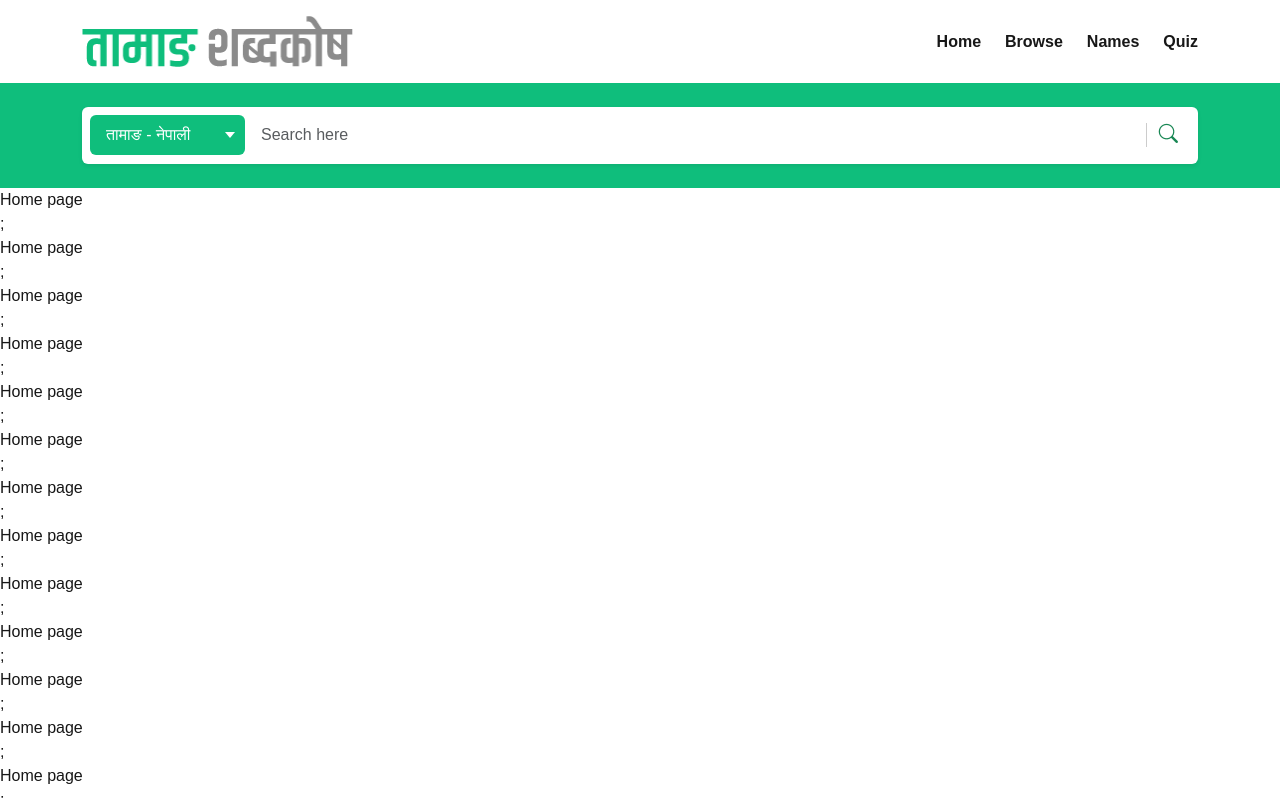
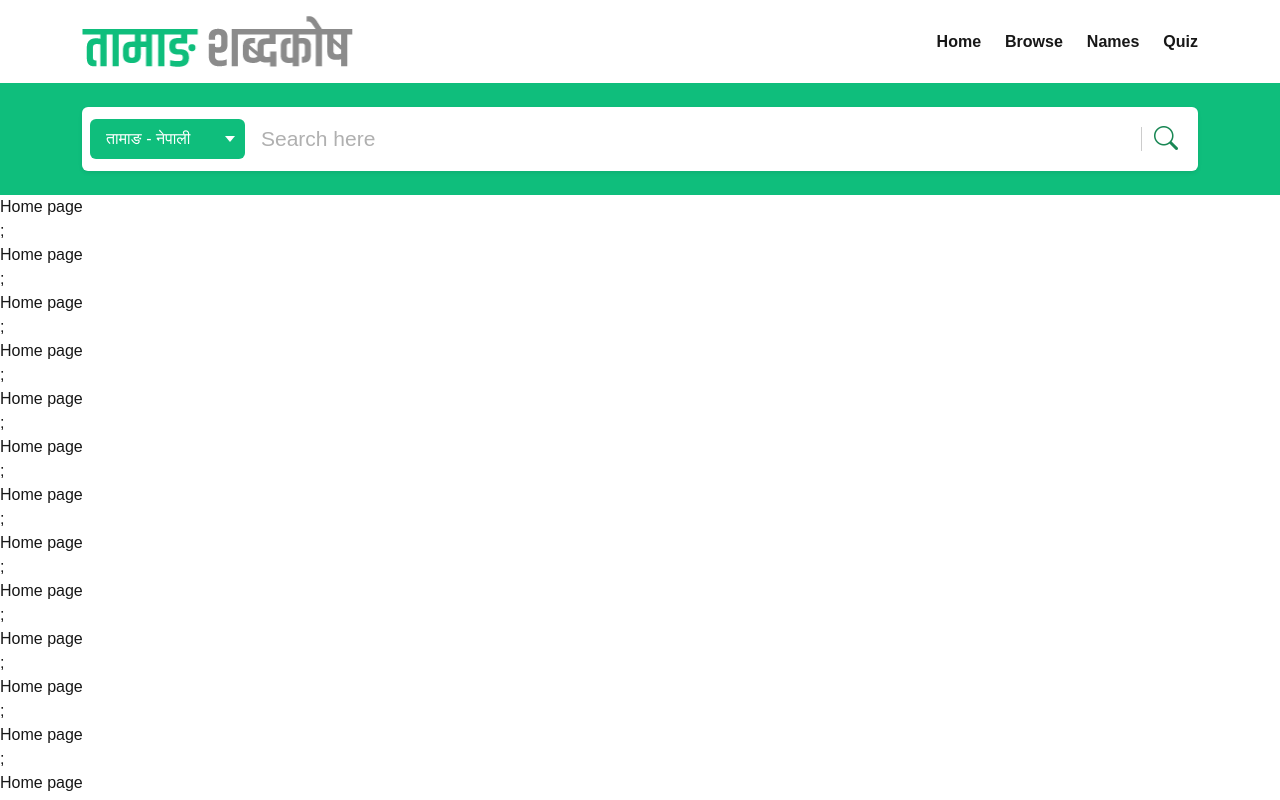
Before and after one commit to suresmaharjan/td-frontend, a Next.js app: page / in a window 1280 px wide. Shown: the top 800 px of the page. Built offline with nearby package versions, Linux system fonts and the light colour scheme.

Commit message:
searchBar(:placeholder&Icon)

```diff
--- a/app/globals.css
+++ b/app/globals.css
@@ -86,6 +86,15 @@ nav.navbar {
 .lang-select option {
   color: #000;
 }
+
+.search-input {
+  font-size: 21px;
+}
+
+.search-input::placeholder {
+  color:#b0b0b0;
+}
+
 /*
 .lang-select:focus {
   outline: none;
--- a/components/SearchBar.tsx
+++ b/components/SearchBar.tsx
@@ -60,10 +60,9 @@ console.log(lang)
 
           {/* Input Field */}
           <input
-            className="form-control border-0 flex-grow-1 px-3"
+            className="form-control border-0 flex-grow-1 px-3 search-input"
             type="search"
             placeholder="Search here"
-            aria-label="Search"
             required
             value={search}
             onChange={(e) => setSearch(e.target.value)}
@@ -88,10 +87,10 @@ console.log(lang)
             type="submit"
             className="btn border-0 bg-transparent text-success d-flex align-items-center"
           >
-            <i className="bi bi-search" style={{ fontSize: "1.2rem" }}></i>
+            <i className="bi bi-search" style={{ fontSize: "24px" }}></i>
           </button>
         </form>
       </div>
-    </nav>
+     </nav>
   );
 }
```
